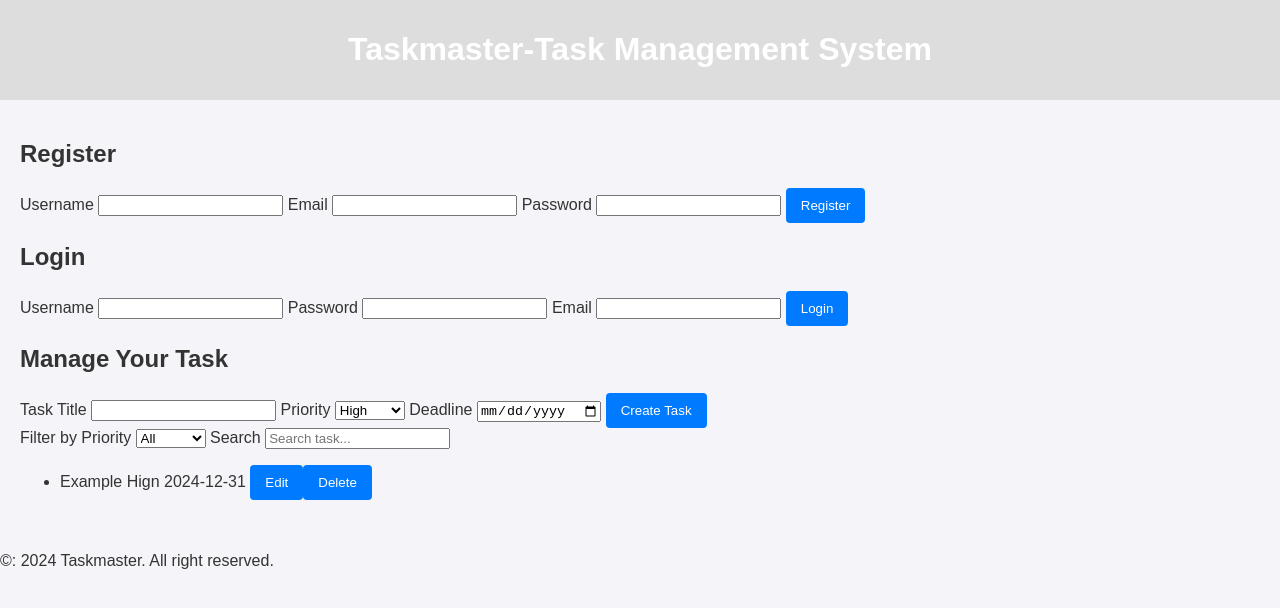
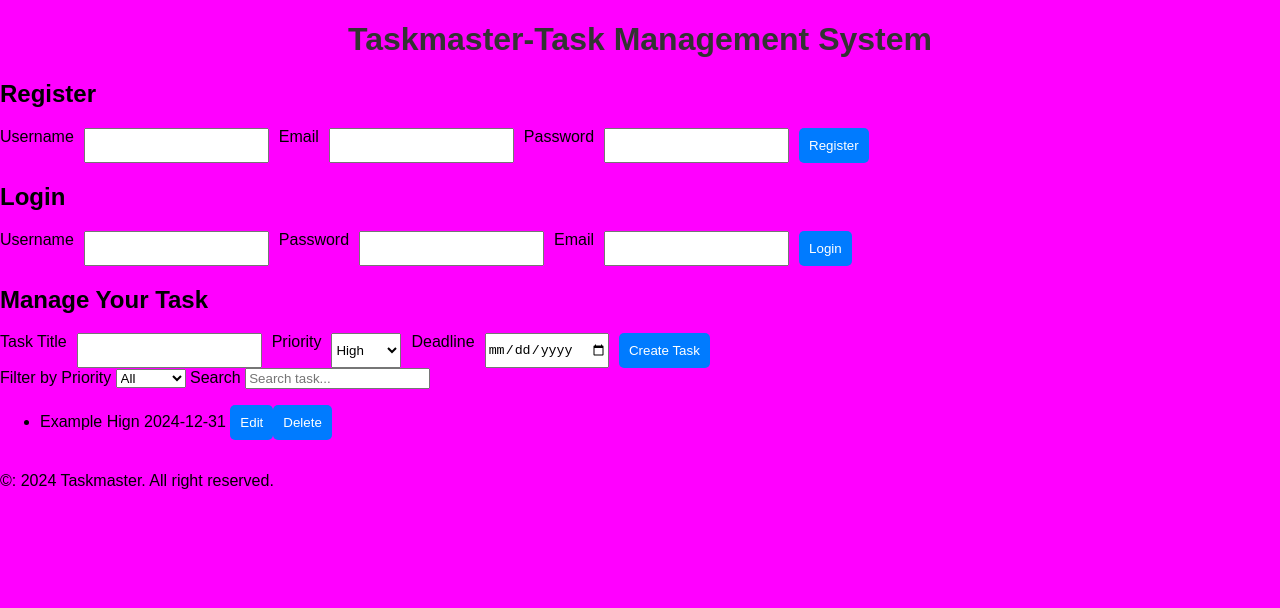
Before and after one commit to ufuos/Taskmaster, a website: page index.html in a window 1280 px wide. Drawn offline with Linux system fonts and the light colour scheme.

Commit message:
Update styles.css

```diff
--- a/styles.css
+++ b/styles.css
@@ -1,57 +1,48 @@
 body{
-    font-family: Arial, Helvetica, sans-serif;
+    font-family: arial, sans-serif;
     margin: 0;
     padding: 0;
-    background: #f4f4f9;
+    background: #f0f;
+}
+#app{
+    max-width: 600;
+    margin: 50px auto;
+    background: #ffffff;
+    padding: 20px;
+    box-shadow: 0 2px 10px rgba(0,0,0,0,1);
+    border-radius: 8px;
+}
+h1{
+    text-align: center;
     color: #333;
-}
-header{
-    background: #ddd;
-    color: white;
-    padding: 10px 20px;
-    text-align: center;
-}
-main{
-    padding: 20px;
-}
-.auth-form, #taskForm{
-    margin: 20px auto;
-    max-width: 400px;
-    background: white;
-    padding: 20px;
-    border-radius: 8px;
-    box-shadow: 0 20px 5px rgba(0,0,0,0.1);
 
 }
-.auth-form input, #taskForm input, #taskForm textarea, #taskForm select, #search {
-    width: 100%;
-    margin: 10px 0;
-    padding: 10px;
-    border : 1px solid #ddd;
+form{
+    display: flex;
+    flex-direction: colume;
+    gap: 10px;
+}
+    button{
+       background-color: #007bff;
+        color: white;
+        border: none;
+        padding: 10px;
+        border-radius: 5px;
+        cursor: pointer;
+    }
+button: hover{
+    background-color: #0056b3;
+
+}
+#task-list{
+    list-style-type: none;
+    padding: 0;
+}
+#task-list{
+    display:flex;
+    justify-content: space-between;
+    align-item{ center;
+    background: #e7e7e7;
+    margin: 5px;
     border-radius: 4px;
 }
-button{
-    padding: 10px 15px;
-    color: white;
-    background: #007BFF;
-    border: none;
-    border-radius: 4px;
-    cursor: pointer;
-}
- button:hover {
-    background: #0056b3;
- }
- .hidden{
-    display: none;
- }
- #taskList{
-    list-style: none;
-    padding: 0;
- }
-#taskList li{
-    background: white;
-    margin: 10px 0;
-    padding: 10px;
-    border: 1px solid #ddd;
-    border-radius: 4px;
-}
```
